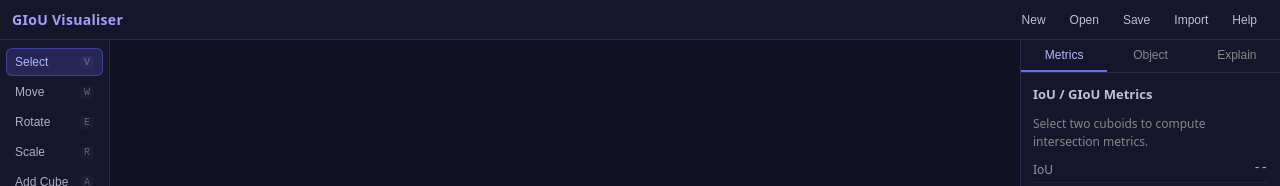
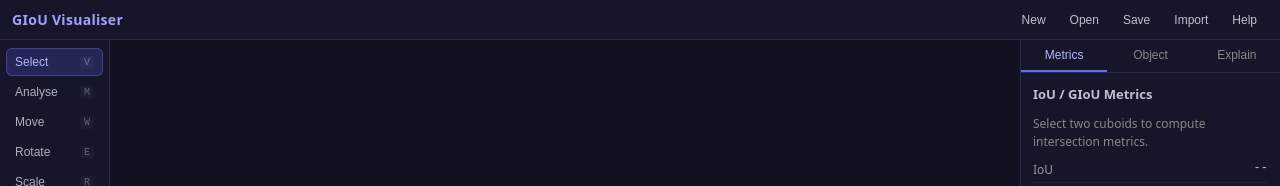
Before and after one commit to Geartown08/GIoU, a React (Vite) app: page / in a window 1280 px wide. Shown: the top 186 px of the page. Built offline with nearby package versions, Linux system fonts and the light colour scheme.

Commit message:
Added new multiselect / analyse mode
New mode that would let the user toggle between single select and multiselect mode

```diff
--- a/src/components/workspace/LeftToolbar.tsx
+++ b/src/components/workspace/LeftToolbar.tsx
@@ -1,14 +1,15 @@
 import type { ToolMode, ToolDefinition } from '../../types/Workspace';
 
 const TOOLS: ToolDefinition[] = [
-  { key: 'select',    label: 'Select',    shortcut: 'V' },
-  { key: 'translate', label: 'Move',      shortcut: 'W' },
-  { key: 'rotate',    label: 'Rotate',    shortcut: 'E' },
-  { key: 'scale',     label: 'Scale',     shortcut: 'R' },
-  { key: 'add',       label: 'Add Cube',  shortcut: 'A' },
+  { key: 'select',    label: 'Select',      shortcut: 'V' },
+  { key: 'mselect',   label: 'Analyse',     shortcut: 'M' },
+  { key: 'translate', label: 'Move',        shortcut: 'W' },
+  { key: 'rotate',    label: 'Rotate',      shortcut: 'E' },
+  { key: 'scale',     label: 'Scale',       shortcut: 'R' },
+  { key: 'add',       label: 'Add Cube',    shortcut: 'A' },
   { key: 'random',    label: 'Random' },
-  { key: 'duplicate', label: 'Duplicate', shortcut: 'D' },
-  { key: 'delete',    label: 'Delete',    shortcut: 'X' },
+  { key: 'duplicate', label: 'Duplicate',   shortcut: 'D' },
+  { key: 'delete',    label: 'Delete',      shortcut: 'X' },
 ];
 
 interface LeftToolbarProps {
--- a/src/components/workspace/WorkspaceLayout.tsx
+++ b/src/components/workspace/WorkspaceLayout.tsx
@@ -39,6 +39,7 @@ export function WorkspaceLayout({
       const key = e.key.toLowerCase();
       const map: Record<string, ToolMode> = {
         v: 'select',
+	m: 'mselect',
         w: 'translate',
         e: 'rotate',
         r: 'scale',
--- a/src/types/Workspace.ts
+++ b/src/types/Workspace.ts
@@ -1,4 +1,4 @@
-export type ToolMode = 'select' | 'translate' | 'rotate' | 'scale' | 'add' | 'random' | 'duplicate' | 'delete';
+export type ToolMode = 'select' | 'mselect' | 'translate' | 'rotate' | 'scale' | 'add' | 'random' | 'duplicate' | 'delete';
 
 export type RightPanelTab = 'metrics' | 'object' | 'explain';
 
```
